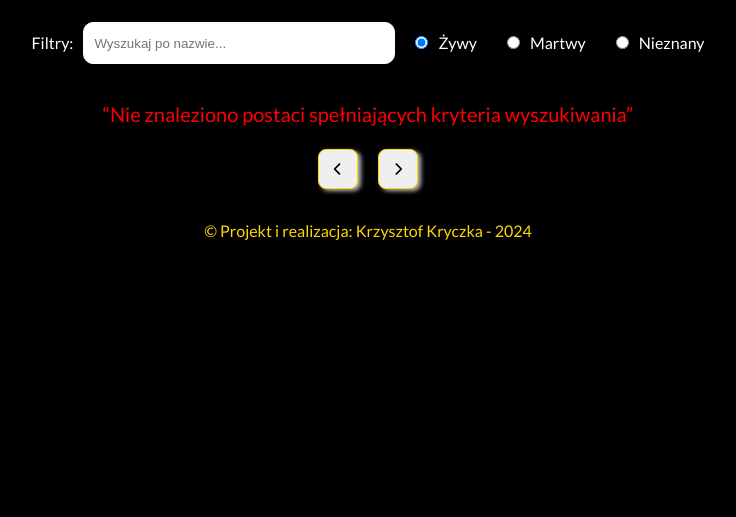
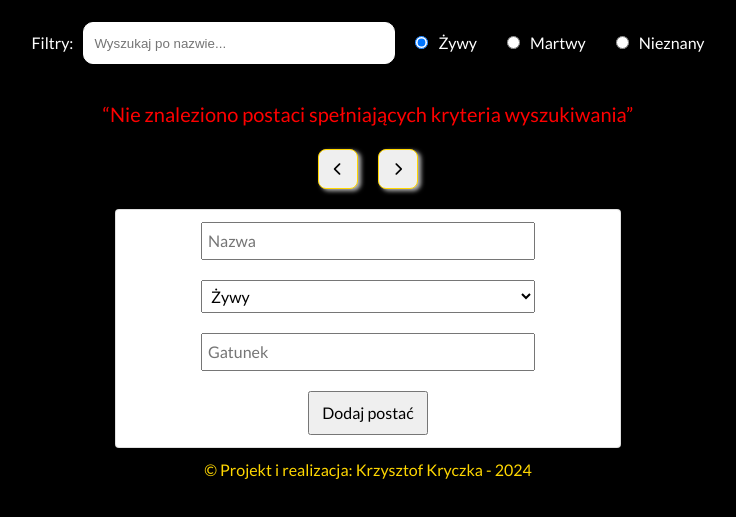
Before and after one commit to krzysztof-kryczka/Rick-and-Morty, a website with bundled scripts: page index.html in a window 1280 px wide. Shown: the part 61-578 px from the top of the page, without its empty margins (272-1008 px from the left). Built offline with nearby package versions, Linux system fonts and the light colour scheme; no server answers.

Commit message:
Creates a form for adding a new character + minimalistic style

```diff
--- a/scripts/app.js
+++ b/scripts/app.js
@@ -1,5 +1,11 @@
 import { fetchCharacters, fetchExternalCharacters } from './rick_morty-api.js'
 import { createHTMLElement, createButton, createImage, createInput } from './utils.js'
+
+const statusMap = {
+   alive: 'żywy',
+   dead: 'martwy',
+   unknown: 'nieznany',
+}
 
 /**
  * Initializes the page by creating the header, main section and footer.
@@ -10,6 +16,7 @@ const initializePage = () => {
    createFooter()
    displayCharacters()
    initializeLocalDB()
+   createAddCharacterForm()
 }
 
 /**
@@ -28,11 +35,6 @@ const createHeader = () => {
  * Creates the main section of the page.
  */
 const createMain = () => {
-   const statusMap = {
-      alive: 'żywy',
-      dead: 'martwy',
-      unknown: 'nieznany',
-   }
    const statuses = Object.keys(statusMap)
    const mainContainer = document.createElement('main')
    const filtersContainer = createHTMLElement('div', 'filters-container')
@@ -96,9 +98,10 @@ const createFooter = () => {
  */
 const displayCharacters = async (page = 1, name = '', status = 'alive') => {
    const data = await fetchCharacters(page, name, status)
+   console.log(data)
    const characterContainer = document.querySelector('.character-gallery-container')
    characterContainer.innerHTML = ''
-   if (!data || data.results.length === 0) {
+   if (!data) {
       const message = createHTMLElement(
          'p',
          'message-not-found',
@@ -106,7 +109,7 @@ const displayCharacters = async (page = 1, name = '', status = 'alive') => {
       )
       characterContainer.appendChild(message)
    } else {
-      data.results.forEach(character => {
+      data.forEach(character => {
          const card = createCharacterCard(character)
          characterContainer.appendChild(card)
       })
@@ -145,8 +148,8 @@ const createCharacterCard = character => {
  * and saving them to the local JSON Server.
  */
 const initializeLocalDB = async () => {
-   const characters = await fetchExternalCharacters()
-   await saveCharactersToLocalDB(characters)
+   // const characters = await fetchExternalCharacters()
+   // await saveCharactersToLocalDB(characters)
 }
 
 /**
@@ -156,7 +159,7 @@ const initializeLocalDB = async () => {
  */
 const saveCharactersToLocalDB = async characters => {
    for (const character of characters) {
-      await fetch('http://localhost:3000/characters', {
+      await fetch('http://localhost:3000/character', {
          method: 'POST',
          headers: {
             'Content-Type': 'application/json',
@@ -167,6 +170,57 @@ const saveCharactersToLocalDB = async characters => {
 }
 
 /**
+ * Creates a form for adding a new character.
+ * The form includes fields for name, status, and species,
+ * and a submit button. When the form is submitted, it sends
+ * a POST request to add the new character to the json db.
+ */
+const createAddCharacterForm = () => {
+   const form = document.createElement('form')
+   form.className = 'add-character-form'
+   const div = createHTMLElement('div', 'create-add-character')
+   const nameInput = createInput('text', 'name', 'name', '', 'Nazwa')
+   const statusSelect = document.createElement('select')
+   statusSelect.name = 'status'
+   statusSelect.id = 'status'
+   Object.entries(statusMap).forEach(([key, value]) => {
+      const option = document.createElement('option')
+      option.value = key
+      option.textContent = value.charAt(0).toUpperCase() + value.slice(1)
+      statusSelect.appendChild(option)
+   })
+
+   const speciesInput = createInput('text', 'species', 'species', '', 'Gatunek')
+   const submitButton = createButton('submit', 'Dodaj postać')
+
+   form.append(nameInput, statusSelect, speciesInput, submitButton)
+   form.onsubmit = async event => {
+      event.preventDefault()
+      if (!nameInput.value || !speciesInput.value) {
+         alert('Proszę uzupełnić wszystkie pola formularza.')
+         return
+      }
+      const newCharacter = {
+         name: nameInput.value,
+         status: statusSelect.value,
+         species: speciesInput.value,
+         image: 'https://rickandmortyapi.com/api/character/avatar/3.jpeg',
+      }
+      await fetch('http://localhost:3000/character', {
+         method: 'POST',
+         headers: {
+            'Content-Type': 'application/json',
+         },
+         body: JSON.stringify(newCharacter),
+      })
+      displayCharacters()
+   }
+   div.appendChild(form)
+   const main = document.querySelector('main')
+   main.appendChild(div)
+}
+
+/**
  * Initializes the page when the window loads.
  */
 window.addEventListener('load', initializePage)
--- a/scripts/rick_morty-api.js
+++ b/scripts/rick_morty-api.js
@@ -1,4 +1,5 @@
-const API_BASE_URL = 'https://rickandmortyapi.com/api'
+const API_BASE_URL_EXT = 'https://rickandmortyapi.com/api'
+const API_BASE_URL = 'http://localhost:3000'
 
 /**
  * Fetch characters from the API
@@ -10,6 +11,7 @@ const API_BASE_URL = 'https://rickandmortyapi.com/api'
 export const fetchCharacters = async (page, name, status) => {
    const params = new URLSearchParams({
       page: page,
+      limit: 5,
       name: name,
       status: status,
    })
@@ -31,7 +33,7 @@ export const fetchCharacters = async (page, name, status) => {
  */
 export const fetchExternalCharacters = async () => {
    try {
-      const response = await fetch(`${API_BASE_URL}/character`)
+      const response = await fetch(`${API_BASE_URL_EXT}/character`)
       if (!response.ok) {
          throw new Error(response.status)
       }
--- a/styles/style.css
+++ b/styles/style.css
@@ -121,6 +121,40 @@ img {
    cursor: not-allowed;
    background-color: rgba(243, 243, 243, 0.8);
 }
+.create-add-character {
+   display: flex;
+   justify-content: center;
+   align-items: center;
+}
+
+.add-character-form {
+   max-width: 480px;
+   background-color: #fff;
+   border: 1px solid rgba(0, 0, 0, 0.12);
+   border-radius: 4px;
+   flex-direction: column;
+   padding: 12px;
+   display: flex;
+   gap: 20px;
+}
+
+.add-character-form button {
+   font: inherit;
+   cursor: pointer;
+   padding: 8px 12px;
+}
+
+#name,
+#species,
+#status {
+   padding: 5px;
+   font: inherit;
+   width: 320px;
+}
+
+#status {
+   width: 334px;
+}
 
 @media screen and (max-width: 760px) {
    form {
```
